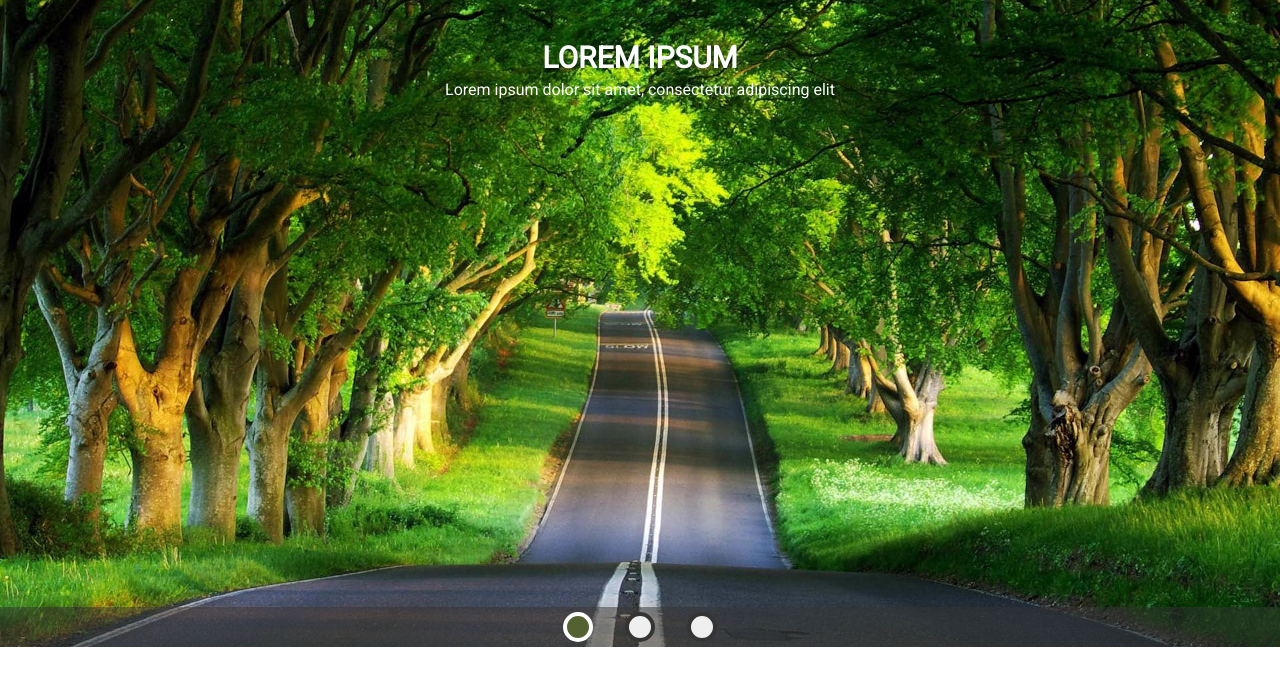
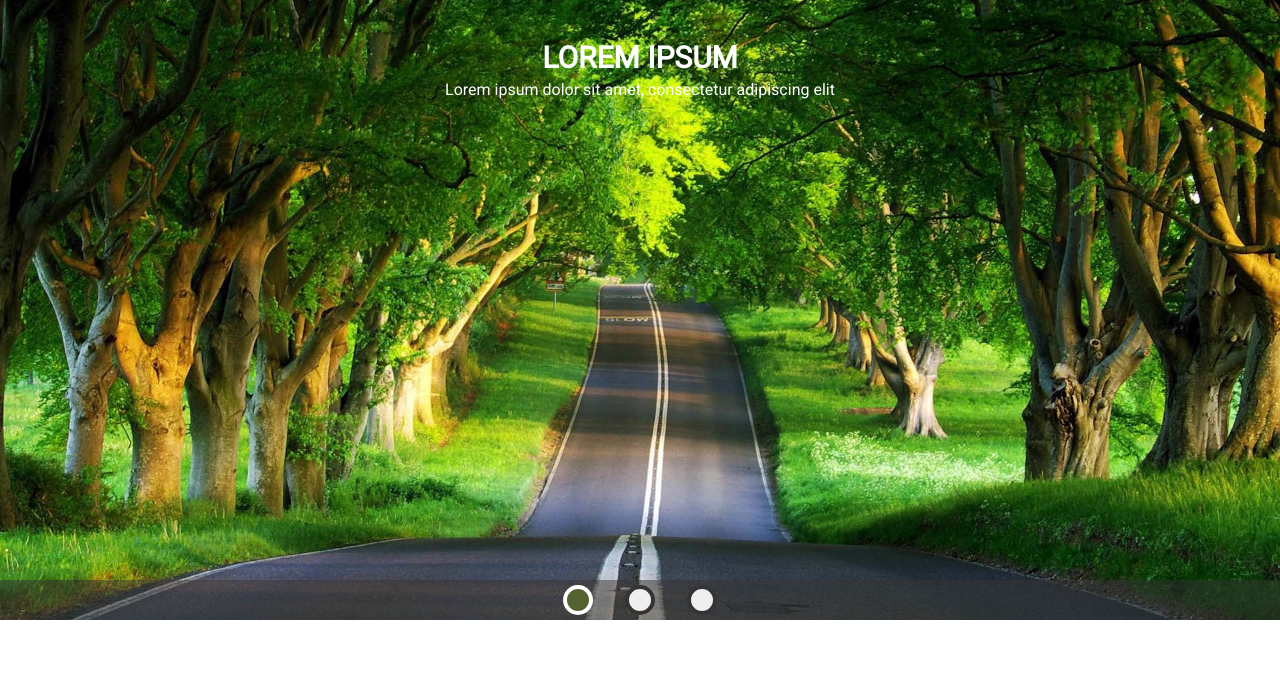
Before and after one commit to marco-amorim/dot-challenge, a React (Create React App) app in the folder react-js/: page / in a window 1280 px wide. Shown: the top 686 px of the page. Built offline with nearby package versions, Linux system fonts and the light colour scheme.

Commit message:
fixed bug on welcome section height

```diff
--- a/react-js/src/components/ImagesCarousel/styles.css
+++ b/react-js/src/components/ImagesCarousel/styles.css
@@ -98,7 +98,7 @@
 	}
 
 	.imgCarousel img {
-		margin-top: -73px;
+		margin-top: -100px;
 	}
 }
 
```
